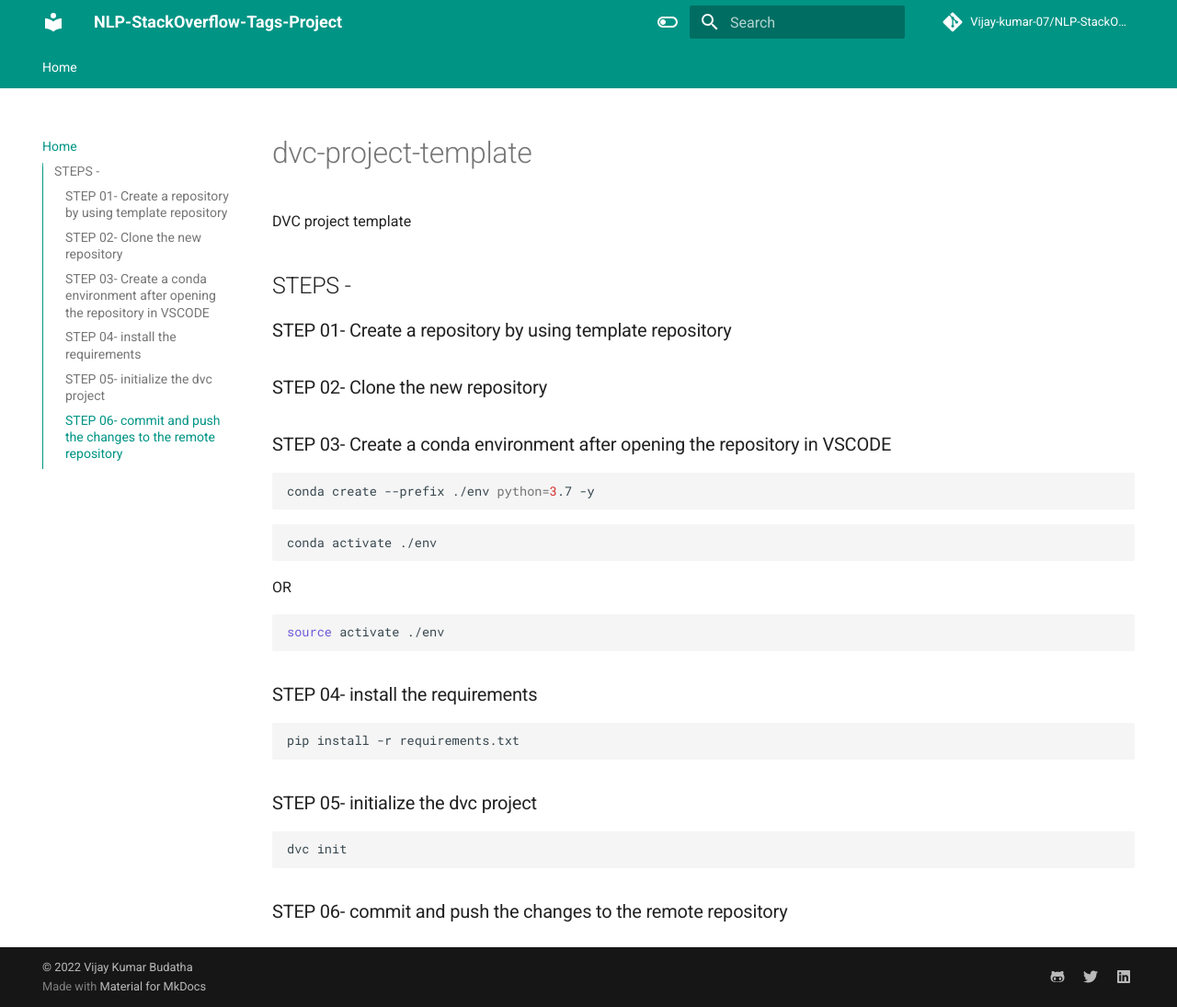
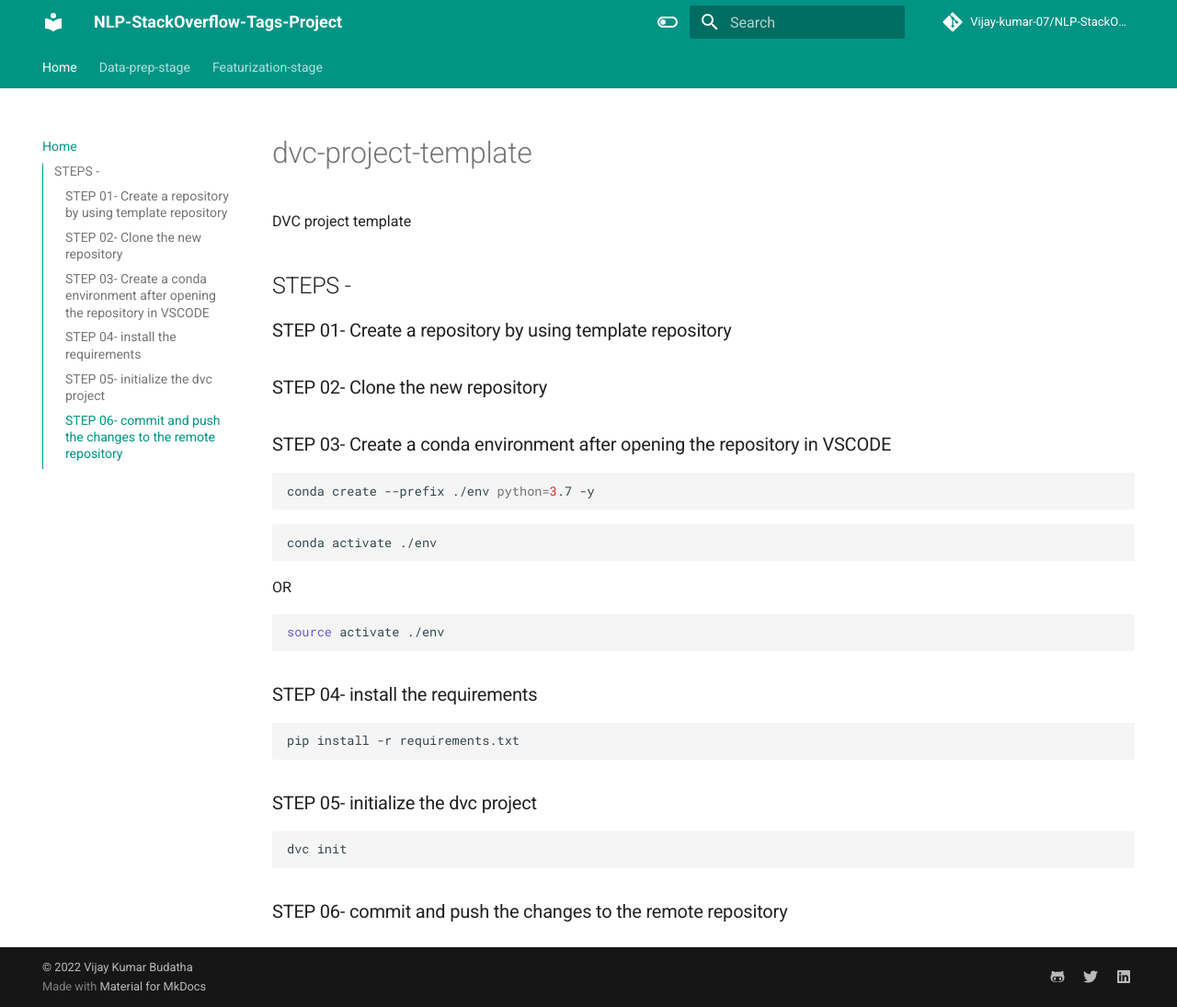
Before and after one commit to Vijay-kumar-07/NLP-StackOverflow-Tags-Project, an MkDocs documentation site: the page built from docs/index.md, in a window 1280 px wide and 1095 px high. Shown: the whole window at 92% size. Built offline with MkDocs 1.6.1 and Material for MkDocs 9.7.7, drawn with Linux system fonts in a browser that asks for light colours; comment, search, counter and statistics services are not loaded.

Commit message:
featurization page mdkoc

```diff
--- a/mkdocs.yml
+++ b/mkdocs.yml
@@ -3,6 +3,8 @@
 # defeine TOC or order of website-
 nav:
   - Home: index.md
+  - Data-prep-stage: data_prep.md
+  - Featurization-stage: featurization.md
 
 site_author: Vijay Kumar Budatha
 site_description: >-
```
